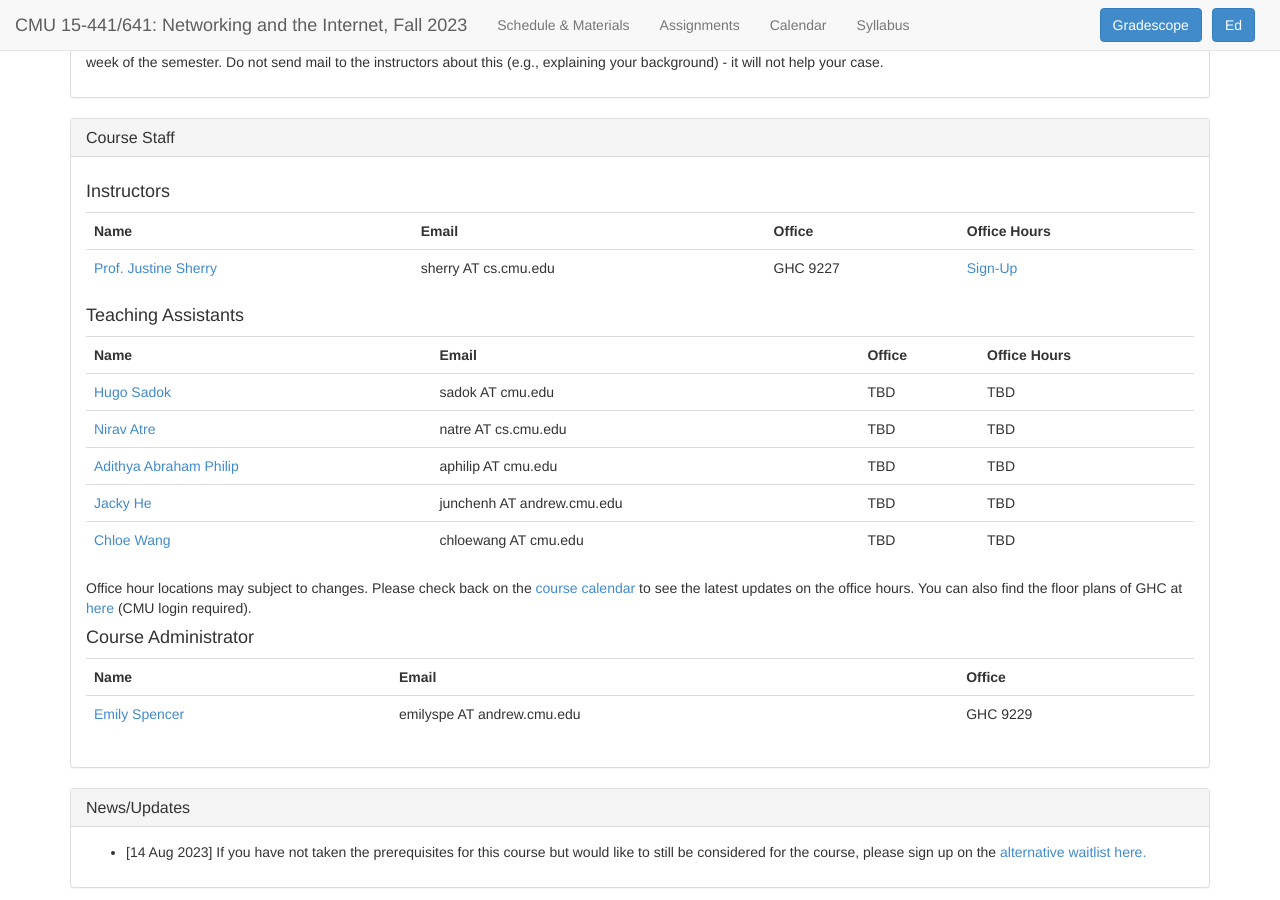
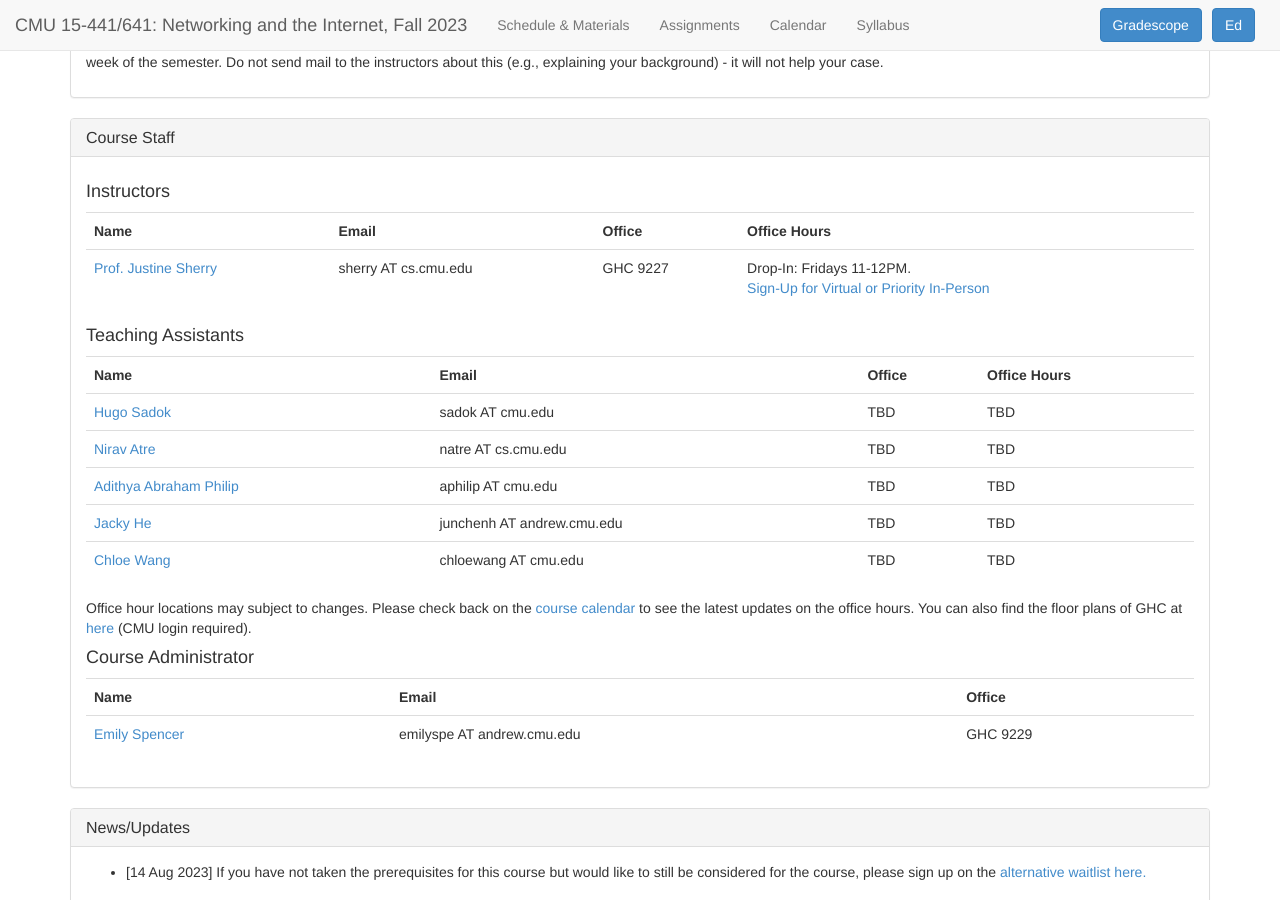
Before and after one commit to computer-networks/fa23, a Jekyll site: the page built from index.html, in a window 1280 px wide and 900 px high, scrolled down 453 px. Built offline with Jekyll 4.4.1, drawn with Linux system fonts in a browser that asks for light colours.

Commit message:
updated OH link

```diff
--- a/index.html
+++ b/index.html
@@ -74,7 +74,10 @@ title: CMU 15-441/641, Fall 2023 --- Home
         <td><a href="https://www.justinesherry.com/">Prof. Justine Sherry</a></td>
         <td><span class="email">sherry AT cs.cmu.edu</span></td>
         <td>GHC 9227</td>
-        <td><a href="https://calendar.google.com/calendar/selfsched?sstoken=UUZ3cmtRWkExS1pGfGRlZmF1bHR8Yjg5MTRmNjdmNzBmNjA4MjFiZGFkNWJmOTg4YjJjMzU">Sign-Up</a></td>
+        <td>
+          Drop-In: Fridays 11-12PM.<br/>
+          <a href="https://calendar.app.google/AQ3Qk3AApyGB9PC89">Sign-Up for Virtual or Priority In-Person</a>
+        </td>
       </tr>
       </table>
 
```
